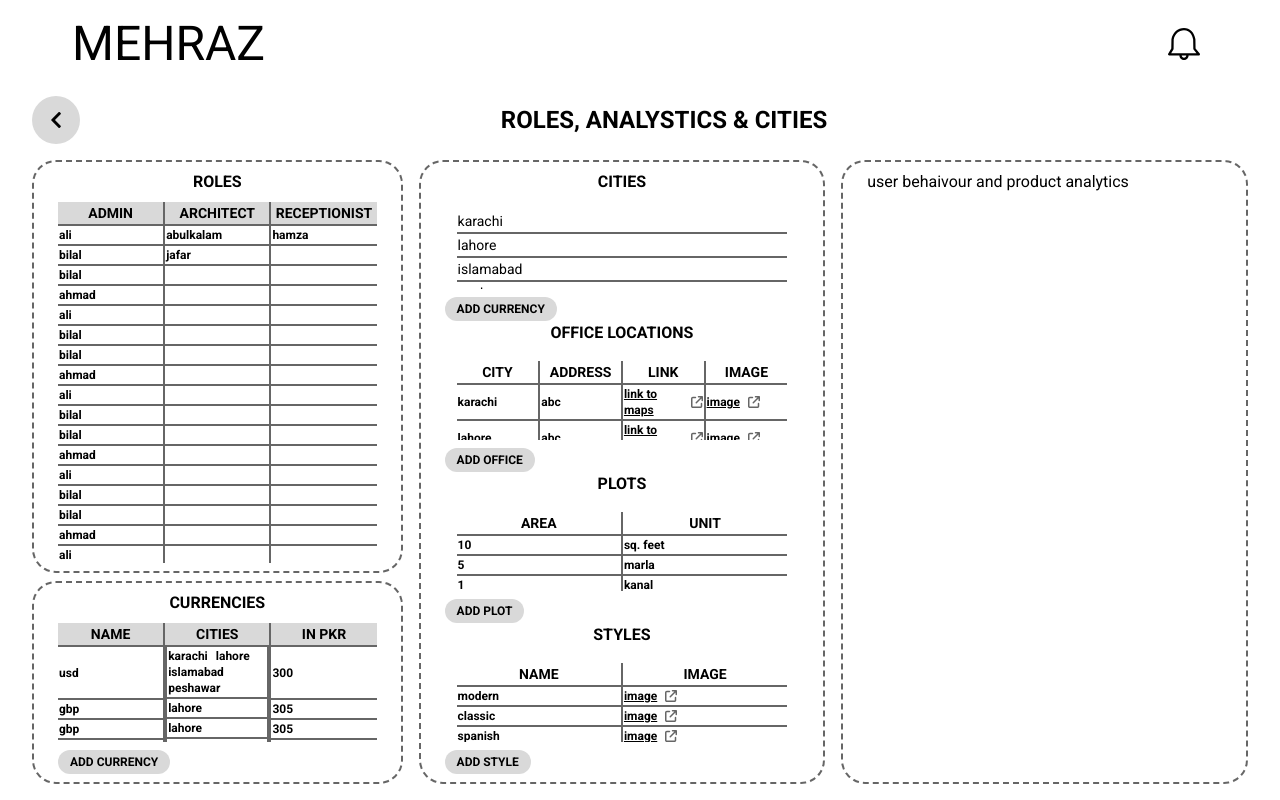
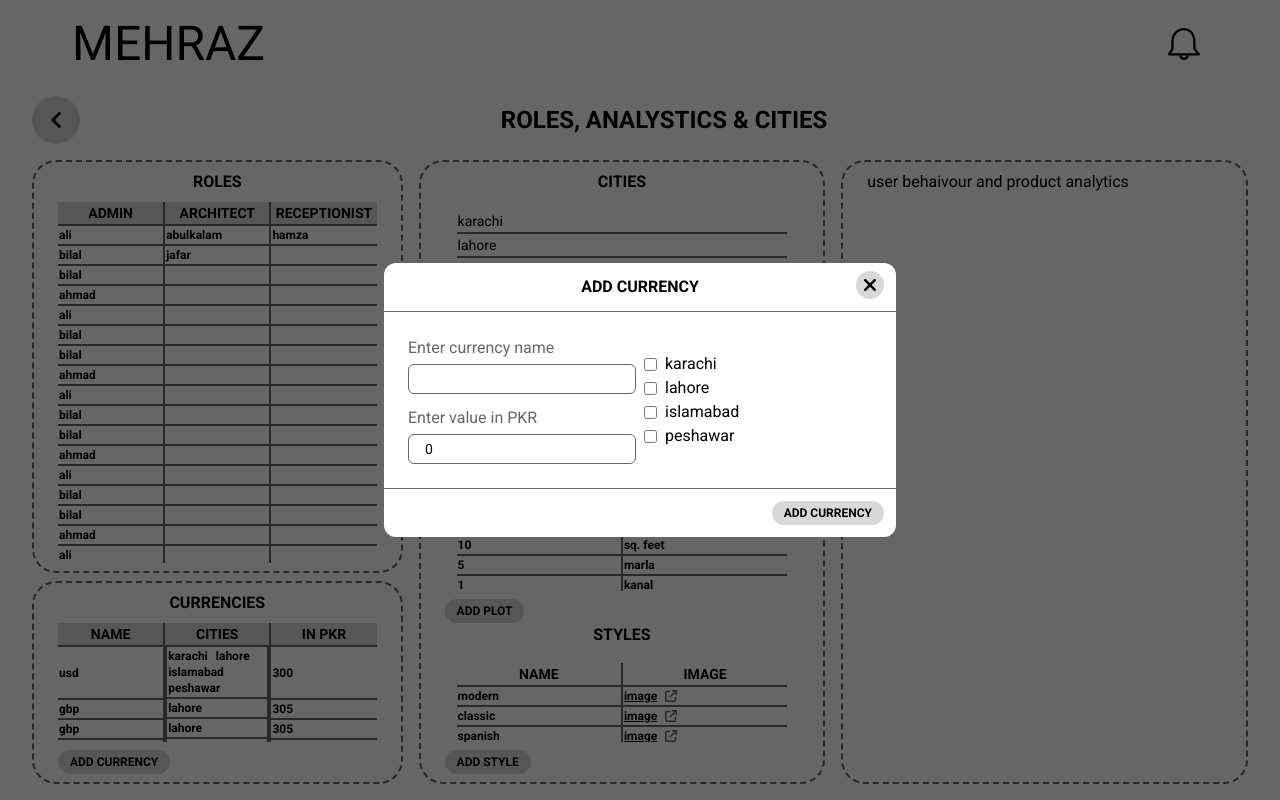
Before and after one commit to Abulkalam-Asif/mehraz, a Next.js app: page /admin/roles-analytics-cities in a window 1280 px wide. Both pictures are taken after a click on the button "ADD CURRENCY". Built offline with nearby package versions, Linux system fonts and the light colour scheme.

Commit message:
Add city and add currency added

```diff
--- a/src/app/admin/roles-analytics-cities/page.js
+++ b/src/app/admin/roles-analytics-cities/page.js
@@ -1,6 +1,16 @@
 "use client";
 import { chevronLeftIcon, linkIcon } from "@/assets";
-import { Button, H1, H2, Td, Th } from "@/components";
+import {
+  Button,
+  H1,
+  H2,
+  InputBox,
+  Modal,
+  MultiCheckbox,
+  RolesAnalyticsCitiesModal,
+  Td,
+  Th,
+} from "@/components";
 import { RolesAnalyticsCitiesContainer, Table } from "@/containers";
 import Image from "next/image";
 import Link from "next/link";
@@ -37,7 +47,9 @@ const users = {
   receptionists: ["hamza"],
 };
 
-const currencies = [
+const givenCities = ["karachi", "lahore", "islamabad", "peshawar"];
+
+const givenCurrencies = [
   {
     name: "usd",
     cities: ["karachi", "lahore", "islamabad", "peshawar"],
@@ -111,11 +123,83 @@ const styles = [
   },
 ];
 
-const cities = ["karachi", "lahore", "islamabad", "peshawar", "quetta"];
 const RolesAnalyticsCities = () => {
   const [usersRows, setUsersRows] = useState(null);
 
+  // Currency states and functions
+  const [currencies, setCurrencies] = useState(givenCurrencies);
+  const [newCurrency, setNewCurrency] = useState({
+    name: "",
+    cities: [],
+    inPkr: 0,
+  });
+  const newCurrencyInputHandler = (e, value = null) => {
+    setNewCurrency((prevState) => ({
+      ...prevState,
+      [e.target.name]: value || e.target.value,
+    }));
+  };
+  const addNewCurrencyHandler = (e) => {
+    e.preventDefault();
+    if (
+      newCurrency.name === "" ||
+      newCurrency.inPkr <= 0 ||
+      newCurrency.inPkr === "" ||
+      newCurrency.cities.length === 0
+    ) {
+      // TODO: Show warning message
+      alert("please fill all fields with valid data");
+      return;
+    } else if (
+      currencies.find((currency) => currency.name === newCurrency.name)
+    ) {
+      // TODO: Show warning message (currency already exists)
+      alert("currency already exists");
+      return;
+    } else {
+      // TODO: Show success message
+      alert("currency added successfully");
+      setCurrencies((prevState) => [...prevState, newCurrency]);
+      toggleModal();
+      // TODO: Send data to server
+    }
+  };
+
+  // Cities states and functions
+  const [cities, setCities] = useState(givenCities);
+  const [newCity, setNewCity] = useState("");
   useEffect(() => {
+    console.log(newCity);
+  }, [newCity]);
+  const addNewCityHandler = (e) => {
+    e.preventDefault();
+    if (newCity === "") {
+      // TODO: Show warning message
+      alert("please fill all fields");
+      return;
+    } else if (cities.includes(newCity)) {
+      // TODO: Show warning message
+      alert("city already exists");
+      return;
+    } else {
+      setCities((prevState) => [...prevState, newCity]);
+      // TODO: Show success message
+      alert("city added successfully");
+      setNewCity("");
+      toggleModal();
+      // TODO: Send data to server
+    }
+  };
+
+  // Modal states and functions
+  const [isModalOpen, setIsModalOpen] = useState(false);
+  const [modalContent, setModalContent] = useState(null);
+  const toggleModal = () => {
+    setIsModalOpen((prevState) => !prevState);
+  };
+
+  useEffect(() => {
+    // Converting array of users into array of rows
     const maxLength = Math.max(
       ...Object.values(users).map((user) => user.length)
     );
@@ -158,7 +242,7 @@ const RolesAnalyticsCities = () => {
               className="row-span-2 flex flex-col">
               <H2 text="roles" className="mb-2" />
               <Table border={false} className="h-full overflow-y-auto">
-                <thead className="bg-accent-1-base xl:text-sm">
+                <thead className="bg-accent-1-base text-sm">
                   <tr>
                     <Th position="beginning" className="w-1/3">
                       admin
@@ -169,7 +253,7 @@ const RolesAnalyticsCities = () => {
                     </Th>
                   </tr>
                 </thead>
-                <tbody className="xl:text-xs xl:font-semibold">
+                <tbody className="text-xs font-semibold">
                   {usersRows?.map((row, i) => (
                     <tr key={i}>
                       {row.map((user, j) => (
@@ -194,7 +278,7 @@ const RolesAnalyticsCities = () => {
             <RolesAnalyticsCitiesContainer className="row-span-1 flex flex-col gap-y-2">
               <H2 text="currencies" />
               <Table border={false} className="h-full overflow-y-auto">
-                <thead className="bg-accent-1-base xl:text-sm">
+                <thead className="bg-accent-1-base text-sm">
                   <tr>
                     <Th position="beginning" className="w-1/4 xl:w-1/3">
                       name
@@ -205,7 +289,7 @@ const RolesAnalyticsCities = () => {
                     </Th>
                   </tr>
                 </thead>
-                <tbody className="xl:text-xs xl:font-semibold">
+                <tbody className="text-xs font-semibold">
                   {currencies.map((currency, i) => (
                     <tr key={i}>
                       <Td
@@ -215,7 +299,7 @@ const RolesAnalyticsCities = () => {
                       </Td>
                       <Td
                         isLastRow={i === currencies.length - 1}
-                        className="flex gap-x-2 flex-wrap">
+                        className="flex gap-x-2 flex-wrap border-x-0">
                         {currency.cities.map((city, i) => (
                           <span key={i}>{city}</span>
                         ))}
@@ -229,7 +313,14 @@ const RolesAnalyticsCities = () => {
                   ))}
                 </tbody>
               </Table>
-              <Button text="add currency" className="text-xs mr-auto" />
+              <Button
+                text="add currency"
+                className="text-xs mr-auto"
+                onClick={() => {
+                  setModalContent("currency");
+                  toggleModal();
+                }}
+              />
             </RolesAnalyticsCitiesContainer>
           </div>
           <RolesAnalyticsCitiesContainer className="w-full grid grid-rows-4">
@@ -251,7 +342,14 @@ const RolesAnalyticsCities = () => {
                   ))}
                 </tbody>
               </Table>
-              <Button text="add currency" className="text-xs mr-auto" />
+              <Button
+                text="add city"
+                className="text-xs mr-auto"
+                onClick={() => {
+                  setModalContent("city");
+                  toggleModal();
+                }}
+              />
             </div>
             <div className="flex flex-col gap-y-2">
               <H2 text="office locations" />
@@ -383,6 +481,59 @@ const RolesAnalyticsCities = () => {
           </RolesAnalyticsCitiesContainer>
         </div>
       </section>
+      {isModalOpen && (
+        <Modal toggleModal={toggleModal} isModalOpen={isModalOpen}>
+          {modalContent === "city" && (
+            <RolesAnalyticsCitiesModal
+              heading="add city"
+              buttonText="add city"
+              onButtonClick={addNewCityHandler}>
+              <InputBox
+                label="Enter city name"
+                value={newCity}
+                setInput={setNewCity}
+                placeholder="Enter city name"
+                idHtmlFor="city"
+              />
+            </RolesAnalyticsCitiesModal>
+          )}
+          {modalContent === "currency" && (
+            <RolesAnalyticsCitiesModal
+              heading="add currency"
+              buttonText="add currency"
+              onButtonClick={addNewCurrencyHandler}
+              className={"flex items-center gap-2"}>
+              <div className="w-1/2 space-y-3">
+                <InputBox
+                  label="Enter currency name"
+                  value={newCurrency.name}
+                  inputHandler={newCurrencyInputHandler}
+                  placeholder="Enter currency name"
+                  idHtmlFor="name"
+                  name="name"
+                />
+                <InputBox
+                  type="number"
+                  label="Enter value in PKR"
+                  value={newCurrency.inPkr}
+                  inputHandler={newCurrencyInputHandler}
+                  placeholder="Enter currency name"
+                  idHtmlFor="inPkr"
+                  name="inPkr"
+                />
+              </div>
+              <div className="w-1/2">
+                <MultiCheckbox
+                  options={cities}
+                  name="cities"
+                  checked={newCurrency.cities}
+                  onChange={newCurrencyInputHandler}
+                />
+              </div>
+            </RolesAnalyticsCitiesModal>
+          )}
+        </Modal>
+      )}
     </>
   );
 };
--- a/src/assets/index.js
+++ b/src/assets/index.js
@@ -6,3 +6,4 @@ export { default as chevronRightIcon } from "./icons/chevron-right.svg";
 export { default as deleteIcon } from "./icons/delete.svg";
 export { default as editIcon } from "./icons/edit.svg";
 export { default as linkIcon } from "./icons/link.svg";
+export { default as closeIcon } from "./icons/close.svg";
--- /dev/null
+++ b/src/components/InputBox.js
@@ -0,0 +1,41 @@
+import React from "react";
+
+const InputBox = ({
+  label = "",
+  idHtmlFor = "",
+  name = "",
+  value = "",
+  type = "text",
+  setInput = null,
+  inputHandler = null,
+}) => {
+  return (
+    <>
+      <div className="flex flex-col space-y-1">
+        <label htmlFor={idHtmlFor} className="text-accent-1-dark">
+          {label}
+        </label>
+        {(type === "text" || type === "number") && (
+          <input
+            type={type}
+            className="border text-sm border-accent-1-dark rounded-md px-4 py-1"
+            id={idHtmlFor}
+            name={name}
+            value={value}
+            onChange={(e) => {
+              if (setInput) {
+                setInput(e.target.value);
+              }
+              if (inputHandler) {
+                inputHandler(e);
+              }
+            }}
+            autoComplete="off"
+          />
+        )}
+      </div>
+    </>
+  );
+};
+
+export default InputBox;
--- /dev/null
+++ b/src/components/Modal.js
@@ -0,0 +1,34 @@
+import { closeIcon } from "@/assets";
+import Image from "next/image";
+import React from "react";
+
+const Modal = ({
+  isModalOpen = false,
+  toggleModal = () => {},
+  children,
+  className = "",
+}) => {
+  return (
+    <>
+      <div
+        onClick={toggleModal}
+        className={`${
+          isModalOpen
+            ? "fixed top-0 left-0 right-0 bottom-0 bg-black bg-opacity-60 z-[2]"
+            : "hidden"
+        }`}></div>
+      <div
+        className={`fixed z-[3] top-1/2 left-1/2 -translate-x-1/2 -translate-y-1/2 w-full max-w-lg bg-white rounded-xl
+         ${className}`}>
+        <button
+          onClick={toggleModal}
+          className="absolute top-2 right-3 bg-accent-1-base p-2 rounded-full ">
+          <Image src={closeIcon} alt="close" />
+        </button>
+        {children}
+      </div>
+    </>
+  );
+};
+
+export default Modal;
--- /dev/null
+++ b/src/components/MultiCheckbox.js
@@ -0,0 +1,33 @@
+import React from "react";
+
+const MultiCheckbox = ({ options, name, checked, onChange }) => {
+  return (
+    <>
+      <div>
+        {options.map((option, index) => {
+          return (
+            <div key={index} className="flex items-center space-x-2">
+              <input
+                type="checkbox"
+                id={option}
+                name={name}
+                checked={checked.includes(option)}
+                onChange={(e) =>
+                  onChange(
+                    e,
+                    checked.includes(option)
+                      ? checked.filter((item) => item !== option)
+                      : [...checked, option]
+                  )
+                }
+              />
+              <label htmlFor={option}>{option}</label>
+            </div>
+          );
+        })}
+      </div>
+    </>
+  );
+};
+
+export default MultiCheckbox;
--- /dev/null
+++ b/src/components/RolesAnalyticsCitiesModal.js
@@ -0,0 +1,32 @@
+import React from "react";
+import { Button, H2 } from "./";
+
+const RolesAnalyticsCitiesModal = ({
+  children,
+  heading = "",
+  buttonText = "",
+  onButtonClick = () => {},
+  className,
+}) => {
+  return (
+    <>
+      <div>
+        <H2 text={heading} className="py-3" />
+        <form>
+          <div className={`border-y p-6 border-y-accent-1-dark ${className}`}>
+            {children}
+          </div>
+          <div className="p-3 flex justify-end">
+            <Button
+              text={buttonText}
+              className="text-xs ml-auto"
+              onClick={onButtonClick}
+            />
+          </div>
+        </form>
+      </div>
+    </>
+  );
+};
+
+export default RolesAnalyticsCitiesModal;
--- a/src/components/index.js
+++ b/src/components/index.js
@@ -1,5 +1,9 @@
 export { default as LinkButton } from "./LinkButton";
 export { default as Button } from "./Button";
+export { default as Modal } from "./Modal";
+export { default as InputBox } from "./InputBox";
+export { default as RolesAnalyticsCitiesModal } from "./RolesAnalyticsCitiesModal";
+export { default as MultiCheckbox } from "./MultiCheckbox";
 export { default as H1 } from "./H1";
 export { default as H2 } from "./H2";
 export { default as Th } from "./Th";
```
Also changed, not shown: src/assets/icons/close.svg (added).
